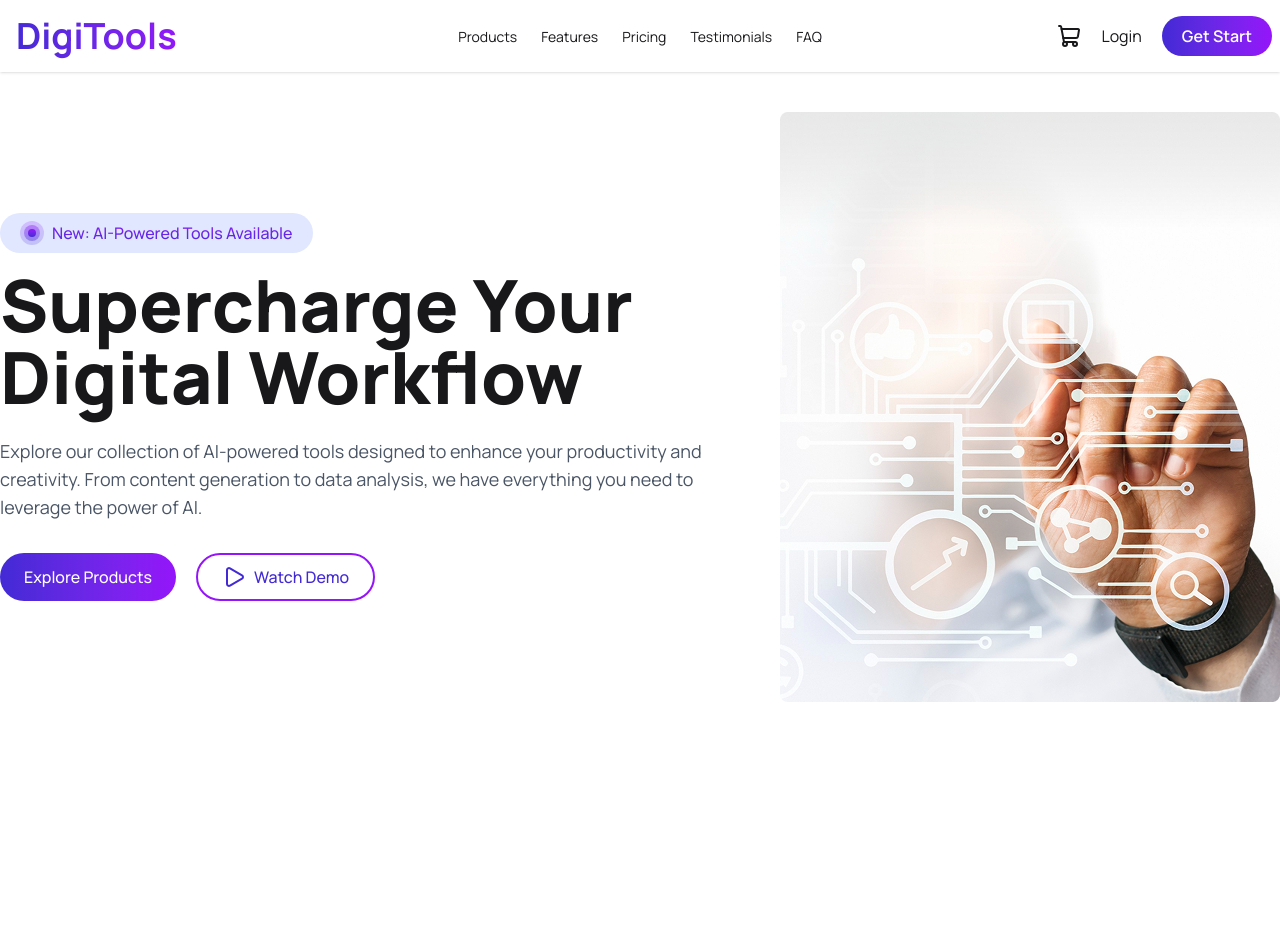
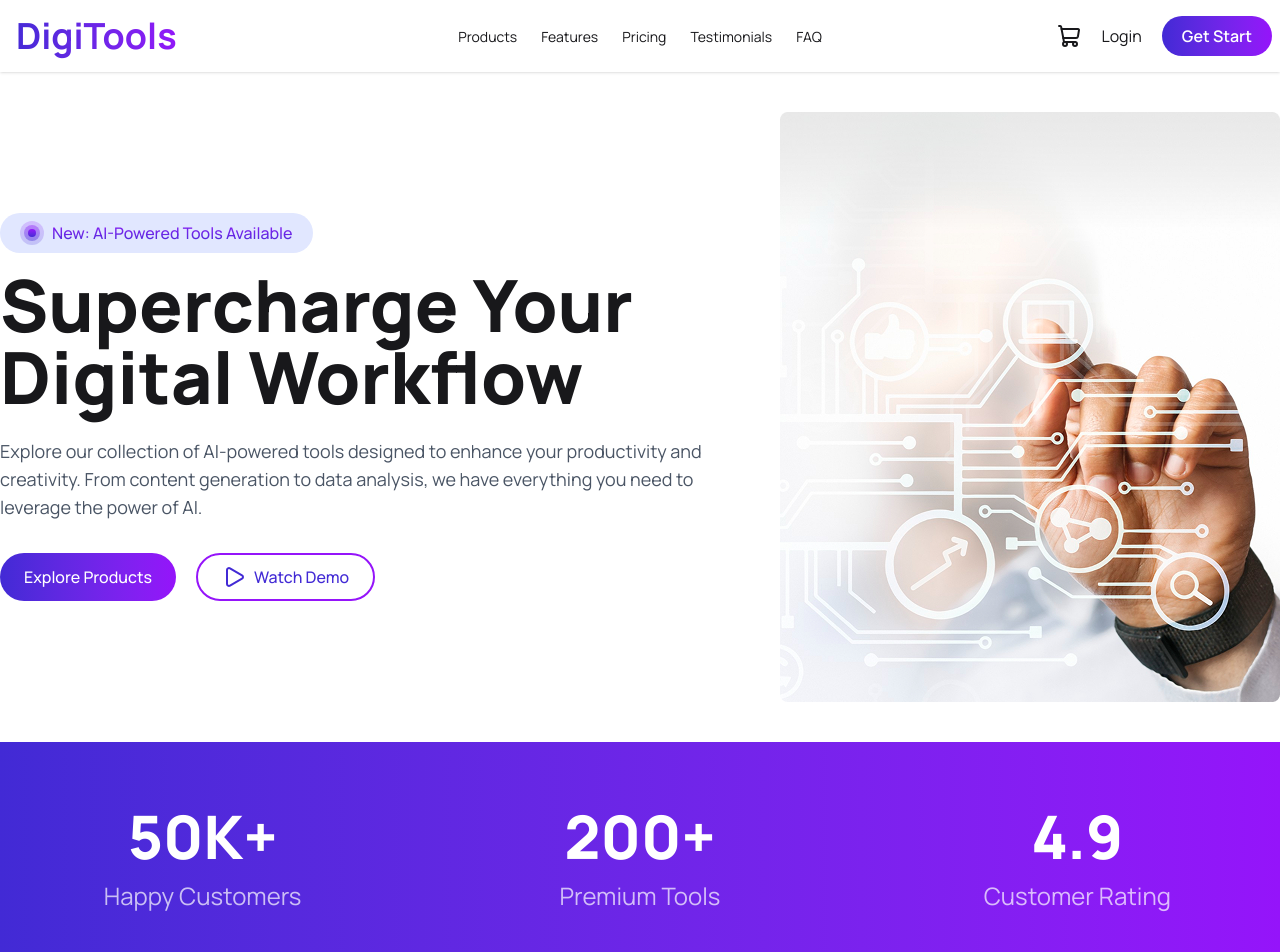
Before and after one commit to fahimad24/Assignment-6-DigiTools, a React (Vite) app: page / in a window 1280 px wide. Shown: the top 952 px of the page. Before the commit the page ends 800 px from the top, so only its background shows below. Built offline with nearby package versions, Linux system fonts and the light colour scheme.

Commit message:
create Stats Section

```diff
--- a/src/App.jsx
+++ b/src/App.jsx
@@ -1,12 +1,14 @@
 import "./App.css";
 import Navber from "./components/Navber";
 import Hero from "./components/Hero";
+import StatsSection from "./components/StatsSection";
 
 function App() {
   return (
     <>
       <Navber></Navber>
       <Hero></Hero>
+      <StatsSection></StatsSection>
     </>
   );
 }
--- /dev/null
+++ b/src/components/StatsSection.jsx
@@ -0,0 +1,24 @@
+const StatsSection = () => {
+  return (
+    <section className="py-16 primary-gradient text-white">
+      <div className="container mx-auto">
+        <div className="flex flex-wrap justify-between gap-8">
+          <div className="text-center flex-1 space-y-3.5">
+            <h3 className="text-6xl font-extrabold">50K+</h3>
+            <p className="text-2xl text-white/70">Happy Customers</p>
+          </div>
+          <div className="text-center flex-1 space-y-3.5">
+            <h3 className="text-6xl font-extrabold">200+</h3>
+            <p className="text-2xl text-white/70">Premium Tools</p>
+          </div>
+          <div className="text-center flex-1 space-y-3.5">
+            <h3 className="text-6xl font-extrabold">4.9</h3>
+            <p className="text-2xl text-white/70">Customer Rating</p>
+          </div>
+        </div>
+      </div>
+    </section>
+  );
+};
+
+export default StatsSection;
```
